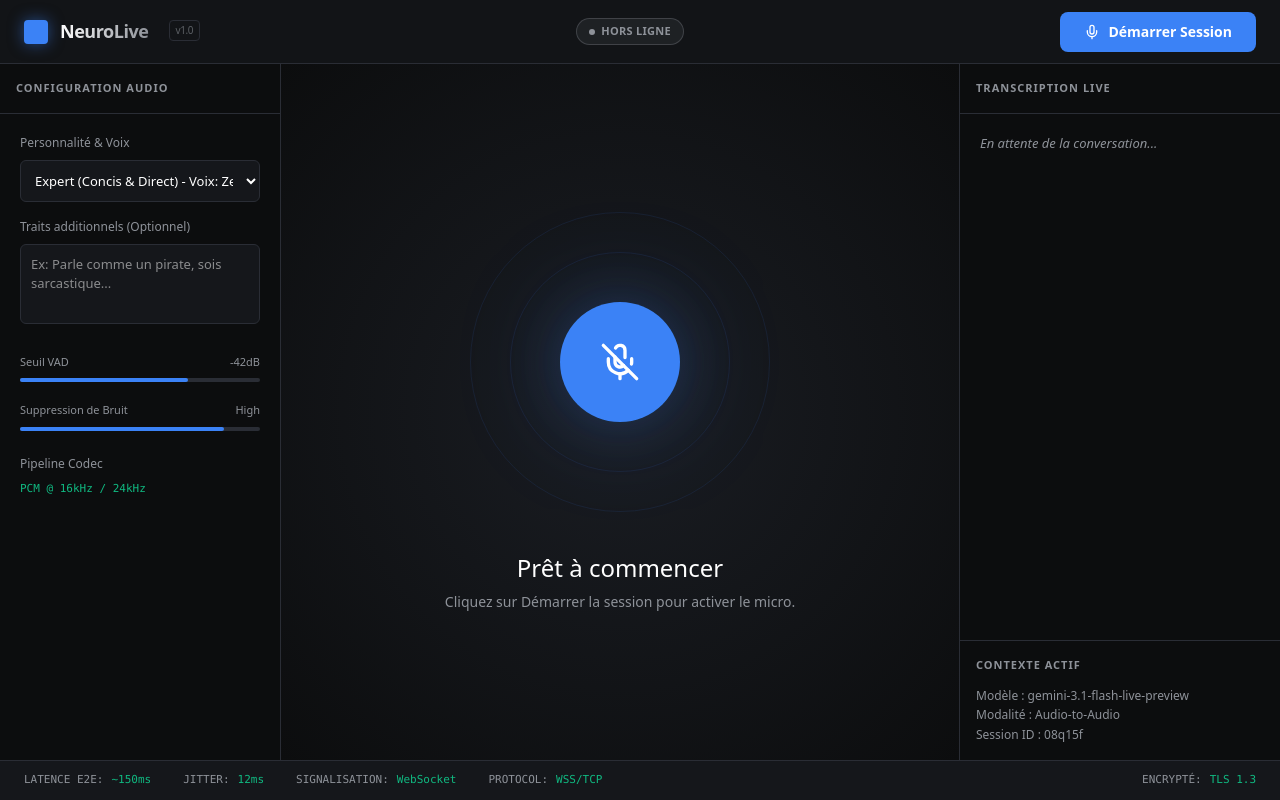
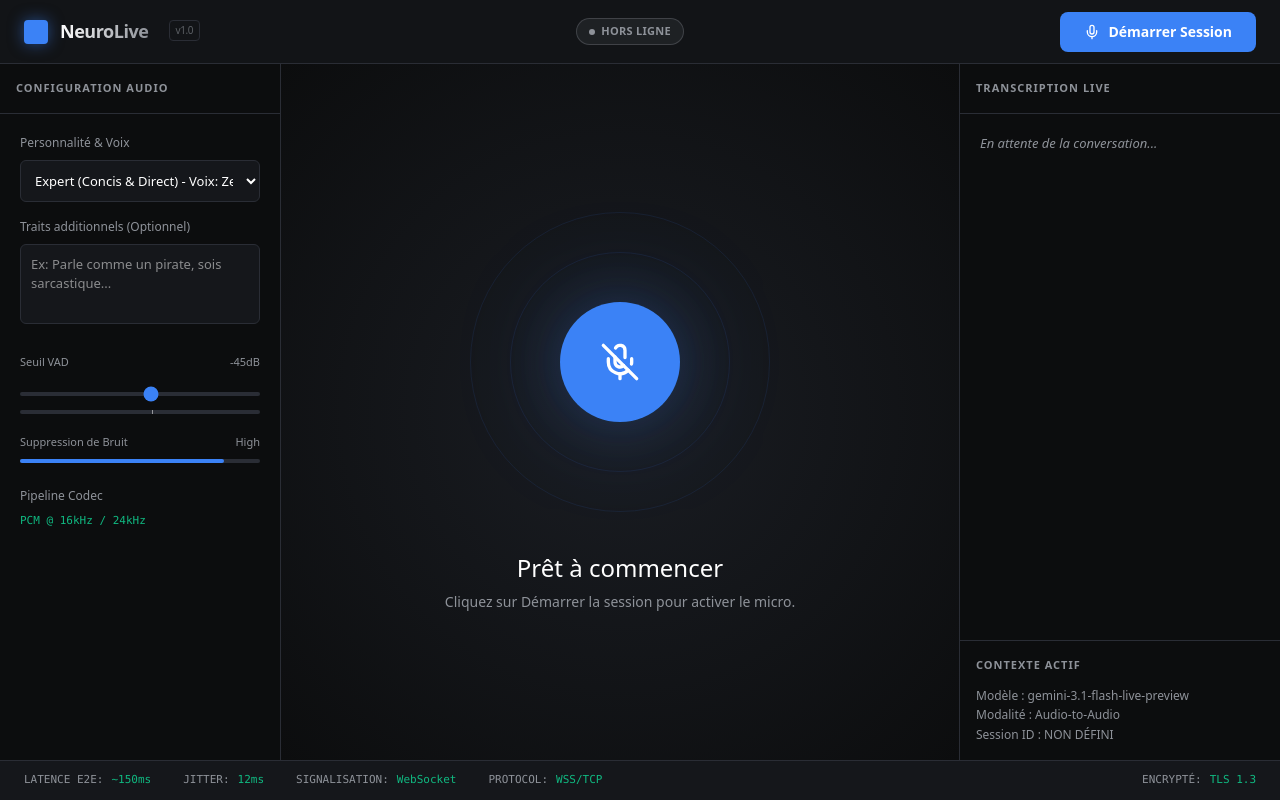
Before and after one commit to moonback/Live-Voice-Assistant, a React (Vite) app: page / in a window 1280 px wide. Built offline with nearby package versions, Linux system fonts and the light colour scheme.

Commit message:
feat: implement dynamic VAD sensitivity, AEC optimization, and jitter buffering with UI controls

```diff
--- a/src/App.tsx
+++ b/src/App.tsx
@@ -11,6 +11,9 @@ export default function App() {
   const [selectedPersona, setSelectedPersona] = useState<PersonaKey>('expert');
   const [customTraits, setCustomTraits] = useState('');
   const [transcriptions, setTranscriptions] = useState<TranscriptionMsg[]>([]);
+  const [vadThreshold, setVadThreshold] = useState(-45);
+  const [currentVolume, setCurrentVolume] = useState(-100);
+  const [sessionId, setSessionId] = useState('');
   const streamerRef = useRef<AudioStreamer | null>(null);
   const transcriptionsEndRef = useRef<HTMLDivElement>(null);
 
@@ -39,6 +42,7 @@ export default function App() {
 
     setAppState('connecting');
     setTranscriptions([]); // Clear previous transcriptions
+    setSessionId(Math.random().toString(36).substring(7).toUpperCase());
     try {
       const streamer = new AudioStreamer();
       streamerRef.current = streamer;
@@ -46,6 +50,12 @@ export default function App() {
       streamer.onStateChange = (state) => {
         setAppState(state);
       };
+
+      streamer.onVolumeChange = (db) => {
+        setCurrentVolume(db);
+      };
+
+      streamer.vadThreshold = vadThreshold;
 
       streamer.onTranscription = (role, text, finished) => {
         setTranscriptions(prev => {
@@ -116,10 +126,29 @@ export default function App() {
             <div className="mb-5">
               <div className="flex justify-between mb-2 text-[11px] text-[#8E9299]">
                 <span>Seuil VAD</span>
-                <span>-42dB</span>
+                <span>{vadThreshold}dB</span>
               </div>
-              <div className="h-1 bg-[#2A2D35] rounded-full relative">
-                <div className="absolute left-0 top-0 h-full bg-[#3B82F6] rounded-full w-[70%]"></div>
+              <input
+                type="range"
+                min="-100"
+                max="0"
+                value={vadThreshold}
+                onChange={(e) => {
+                  const val = parseInt(e.target.value);
+                  setVadThreshold(val);
+                  if (streamerRef.current) streamerRef.current.vadThreshold = val;
+                }}
+                className="w-full h-1 bg-[#2A2D35] rounded-full appearance-none cursor-pointer accent-[#3B82F6]"
+              />
+              <div className="mt-2 h-1 bg-[#2A2D35] rounded-full overflow-hidden relative">
+                <div
+                  className="absolute left-0 top-0 h-full bg-[#10B981] transition-all duration-100"
+                  style={{ width: `${Math.max(0, Math.min(100, (currentVolume + 100)))}%` }}
+                />
+                <div
+                  className="absolute top-0 h-full border-r border-white/50 z-10"
+                  style={{ left: `${vadThreshold + 100}%` }}
+                />
               </div>
             </div>
 
@@ -218,7 +247,7 @@ export default function App() {
             <div className="text-[12px] text-[#8E9299] leading-relaxed">
               Modèle : gemini-3.1-flash-live-preview<br/>
               Modalité : Audio-to-Audio<br/>
-              Session ID : {Math.random().toString(36).substring(7)}
+              Session ID : {sessionId || 'NON DÉFINI'}
             </div>
           </div>
         </aside>
--- a/src/lib/audioUtils.ts
+++ b/src/lib/audioUtils.ts
@@ -10,6 +10,8 @@ export class AudioStreamer {
   public onStateChange?: (state: 'idle' | 'listening' | 'speaking' | 'error') => void;
   public onInterrupted?: () => void;
   public onTranscription?: (role: 'user' | 'model', text: string, finished: boolean) => void;
+  public onVolumeChange?: (db: number) => void;
+  public vadThreshold: number = -45; // Default dB threshold
 
   async connect(wsUrl: string) {
     this.ws = new WebSocket(wsUrl);
@@ -62,19 +64,31 @@ export class AudioStreamer {
         }
       });
 
-      // Create AudioWorklet for PCM conversion
+      // Create AudioWorklet for PCM conversion and VAD
       const workletCode = `
         class PCMProcessor extends AudioWorkletProcessor {
           process(inputs, outputs, parameters) {
             const input = inputs[0];
             if (input && input.length > 0) {
               const channelData = input[0];
+
+              // Calculate RMS (Root Mean Square) for VAD
+              let sum = 0;
+              for (let i = 0; i < channelData.length; i++) {
+                sum += channelData[i] * channelData[i];
+              }
+              const rms = Math.sqrt(sum / channelData.length);
+              const db = 20 * Math.log10(rms || 0.000001);
+
+              // Send volume level to main thread for UI
+              this.port.postMessage({ type: 'volume', db: db });
+
               const pcm16 = new Int16Array(channelData.length);
               for (let i = 0; i < channelData.length; i++) {
                 let s = Math.max(-1, Math.min(1, channelData[i]));
                 pcm16[i] = s < 0 ? s * 0x8000 : s * 0x7FFF;
               }
-              this.port.postMessage(pcm16.buffer, [pcm16.buffer]);
+              this.port.postMessage({ type: 'audio', buffer: pcm16.buffer, db: db }, [pcm16.buffer]);
             }
             return true;
           }
@@ -88,8 +102,18 @@ export class AudioStreamer {
 
       this.workletNode = new AudioWorkletNode(this.audioContext, 'pcm-processor');
       this.workletNode.port.onmessage = (e) => {
-        if (this.ws && this.ws.readyState === WebSocket.OPEN) {
-          this.ws.send(e.data); // Send ArrayBuffer
+        if (e.data.type === 'volume') {
+          this.onVolumeChange?.(e.data.db);
+          return;
+        }
+
+        if (e.data.type === 'audio') {
+          // Local Gating Logic
+          if (e.data.db > this.vadThreshold) {
+            if (this.ws && this.ws.readyState === WebSocket.OPEN) {
+              this.ws.send(e.data.buffer);
+            }
+          }
         }
       };
 
@@ -121,8 +145,10 @@ export class AudioStreamer {
     source.buffer = audioBuffer;
     source.connect(this.audioContext.destination);
 
+    const BUFFER_DELAY = 0.15; // 150ms buffer for jitter
+
     if (this.nextPlayTime < this.audioContext.currentTime) {
-      this.nextPlayTime = this.audioContext.currentTime;
+      this.nextPlayTime = this.audioContext.currentTime + BUFFER_DELAY;
     }
 
     source.start(this.nextPlayTime);
```
Also changed, not shown: 1 other file (tests, documents, lock files or other folders).
